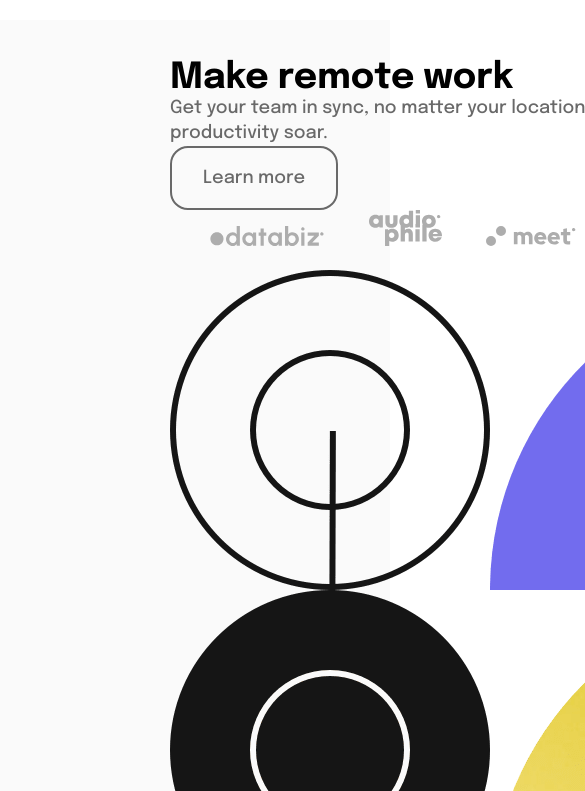
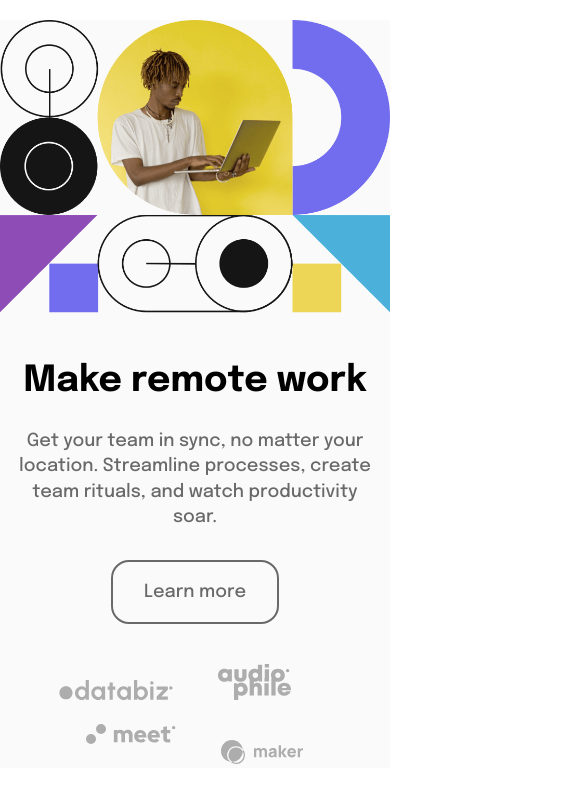
Before and after one commit to ELHARFALI/intro-section-with-dropdown-navigation-main, a plain HTML site: page index.html in a window 390 px wide. Shown: the part 53-844 px from the top of the page, 585 px wide, since content can reach past the window. Drawn offline with Linux system fonts and the light colour scheme.

Commit message:
Hero section for desktop

```diff
--- a/app/scss/_hero.scss
+++ b/app/scss/_hero.scss
@@ -13,10 +13,29 @@
         padding: 40px 170px;
         display: grid;
 
+        @include medium {
+            padding: 0;
+        }
+
         @include large {
             grid-template-columns: repeat(2, 1fr);
             gap: 1rem;
             padding: 20px 140px;
+        }
+
+        .image {
+            display: flex;
+            justify-content: center;
+            align-items: center;
+            margin-bottom: 50px;
+
+            @include large {
+                display: none;
+            }
+
+            img {
+                max-width: 100%;
+            }
         }
 
         .left {
@@ -26,6 +45,12 @@
             flex-direction: column;
             // min-width: 32.1875rem;
 
+            @include medium {
+                align-items: center;
+                text-align: center;
+                padding: 0 16px;
+            }
+
             h1 {
 
                 @include large {
@@ -33,6 +58,10 @@
                     font-weight: 700;
                     margin-bottom: 37px;
                     line-height: 1;
+                }
+
+                @include medium {
+                    margin-bottom: 30px;
                 }
 
                 @include x-large {
@@ -50,6 +79,10 @@
                 @include large {
                     font-size: .9rem;
                     max-width: 431px;
+                    margin-bottom: 30px;
+                }
+
+                @include medium {
                     margin-bottom: 30px;
                 }
 
@@ -77,17 +110,27 @@
                         margin-bottom: 100px;
                     }
 
+                    @include medium {
+                        margin-bottom: 40px;
+                    }
+
                     @include large {
                         margin-bottom: 60px;
                     }
+
+
                 }
             }
 
             .icons {
 
                 img {
-                    margin-left: 40px;
-                    margin-bottom: 20px;
+
+                    &:not(:last-child) {
+                        margin-right: 40px;
+                        margin-bottom: 20px;
+                    }
+
                 }
             }
         }
@@ -96,6 +139,10 @@
             display: flex;
             justify-content: center;
             align-items: center;
+
+            @include medium {
+                display: none;
+            }
 
             img {
                 @include large {
--- a/index.html
+++ b/index.html
@@ -161,6 +161,9 @@
 
   <main class="hero">
     <div class="container">
+      <div class="image">
+        <img src="./images/image-hero-mobile.png" alt="">
+      </div>
       <div class="left">
         <h1>Make remote work</h1>
         <p>Get your team in sync, no matter your location. Streamline processes,
```
Also changed, not shown: dist/css/style.css, 1 other file.
